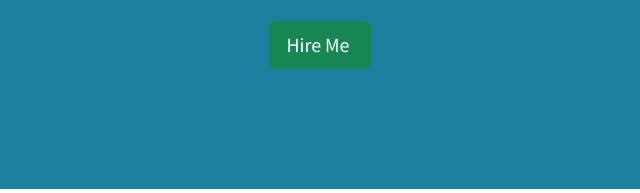
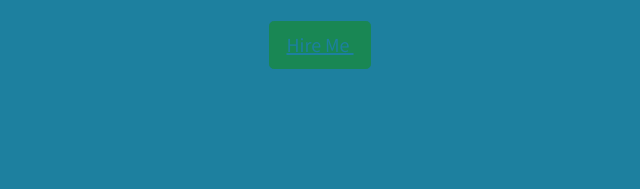
Before and after one commit to vigneshpai7/portfolio.io, a plain HTML site: page index.html in a window 1280 px wide. Shown: the part 5050-5243 px from the top of the page, 320-960 px from the left. Drawn offline with nearby package versions, Linux system fonts and the light colour scheme.

Commit message:
added resume link

```diff
--- a/index.html
+++ b/index.html
@@ -233,7 +233,7 @@
     <section class="content-section bg-primary text-white "id="hire">
         <div class="container text-center">
             <h2 class="mb-4">Contact:+91 7022 064 977 <br> Email:paivignesh17@gmail.com</h2>
-            <button  class=" btn btn-success btn-lg btn-block"onclick="main()"> Hire Me&nbsp;</button>
+            <button  class=" btn btn-success btn-lg btn-block"><a href="Myresume.pdf" target="blank"> Hire Me&nbsp;<a></button>
         </div>
     </section>
     <footer class="footer text-center">
```
